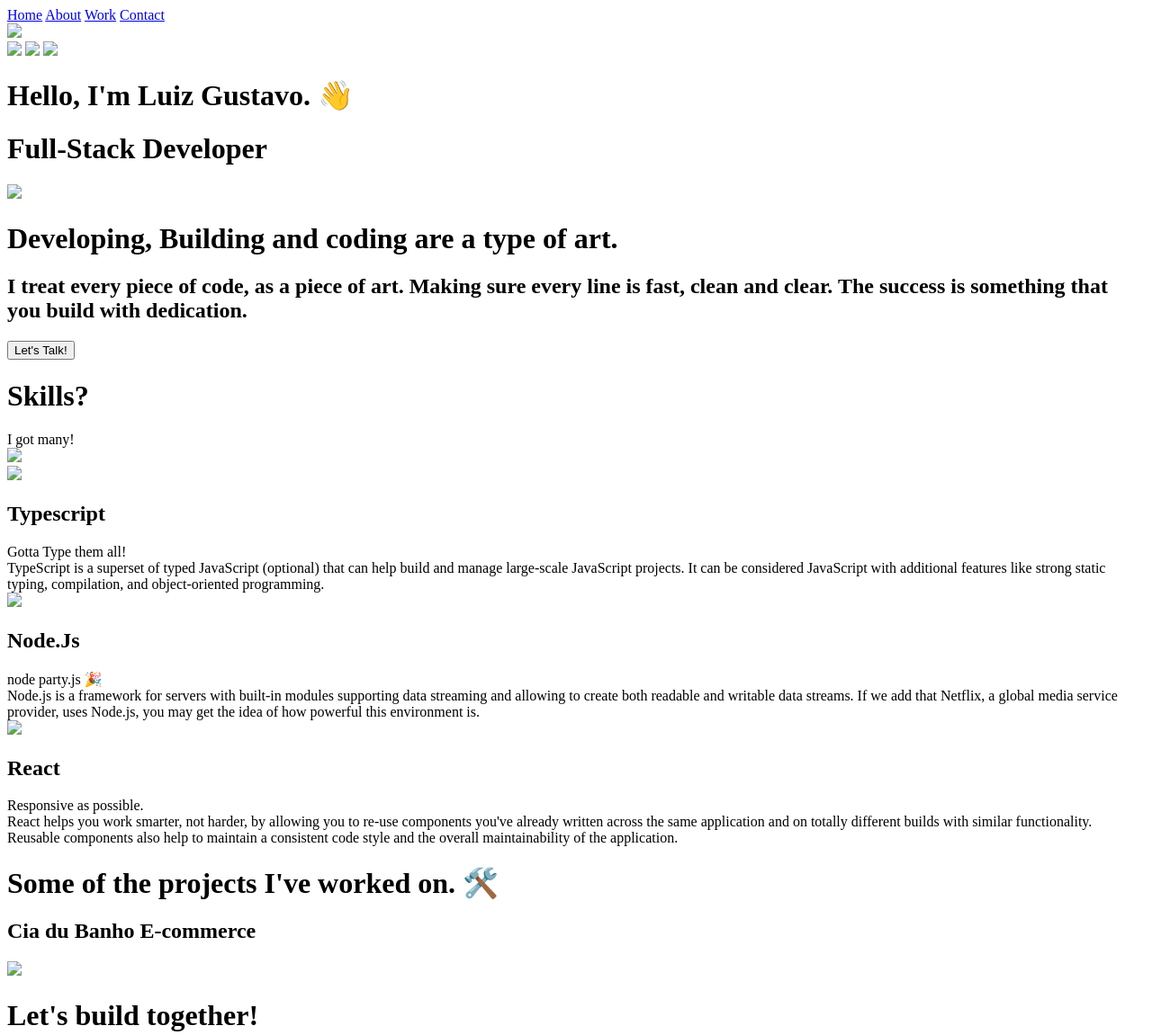
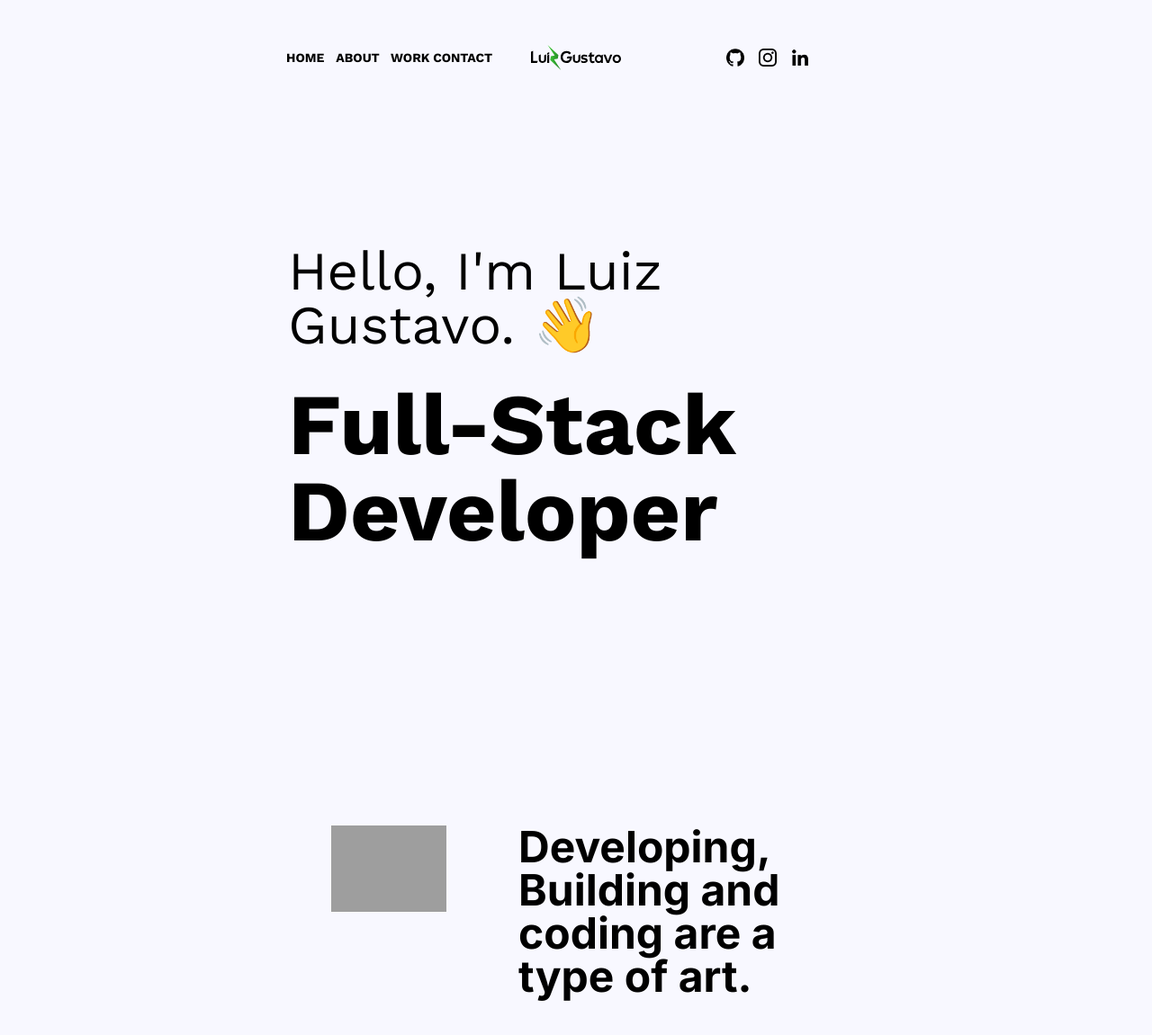
Before and after one commit to Luk4h/Programacao-Web-Portfolio-30092022, a website: page index.html in a window 1280 px wide. Shown: the top 1151 px of the page at 90% size. Drawn offline with nearby package versions, Linux system fonts and the light colour scheme; the site is published under a folder, as on GitHub Pages, so addresses that start at the root find nothing.

Commit message:
Update index.html
Fix Files sources

```diff
--- a/index.html
+++ b/index.html
@@ -3,7 +3,7 @@
 <head>
   <meta charset="UTF-8">
   <meta name="viewport" content="width=device-width, initial-scale=1.0">
-  <link href="/dist/output.css" rel="stylesheet">
+  <link href="./dist/output.css" rel="stylesheet">
   <link href="https://fonts.googleapis.com/css?family=Inter:400,700,900|Work+Sans:400,700,900&display=swap" rel="stylesheet">
 
 </head>
@@ -17,12 +17,12 @@
                 <a class="flex content-center justify-center" href="#Contact">Contact</a>
             </div>
             <div class="flex content-center justify-center">
-                <img src="/assets/Luiz-Gustavo.svg" width="100vw" class="flex content-center justify-center self-center font-medium font-Inter tracking-wide"/>
+                <img src="./assets/Luiz-Gustavo.svg" width="100vw" class="flex content-center justify-center self-center font-medium font-Inter tracking-wide"/>
             </div>
             <div class="flex content-center justify-center self-center gap-4">
-                <a href="https://github.com/Luk4h"><img class="w-5 h-5" src="/assets/github.png"></a>
-                <a href="https://www.instagram.com/luk4hh/"><img class="w-5 h-5" src="/assets/instagram.png"></a>
-                <a href="https://www.linkedin.com/in/luizgustavomarcondes/"><img class="w-5 h-5" src="/assets/linkedin.png"></a>
+                <a href="https://github.com/Luk4h"><img class="w-5 h-5" src="./assets/github.png"></a>
+                <a href="https://www.instagram.com/luk4hh/"><img class="w-5 h-5" src="./assets/instagram.png"></a>
+                <a href="https://www.linkedin.com/in/luizgustavomarcondes/"><img class="w-5 h-5" src="./assets/linkedin.png"></a>
             </div>
         </div>
         <div id="Home" class="py-44 w-100 grid columns-1">
@@ -31,7 +31,7 @@
         </div>
         <div id="About-me" class="md:h-screen w-100 px-12 grid content-center justify-center align-middle grid-cols-3 gap-20 pb-12">
             <div class="">
-                <img src="/assets/20220802_233838.jpg"/>
+                <img src="./assets/20220802_233838.jpg"/>
             </div>
             <div class="col-span-2 content-evenly">
                 <h1 class="flex content-center justify-center text-xl md:text-5xl font-bold font-Inter pb-4 md:pb-24">Developing, Building and coding are a type of art.</h1>
@@ -45,13 +45,13 @@
                     <h1 class="flex content-center justify-center text-4xl md:text-6xl font-bold font-Work pr-4">Skills?</h1>
                     <span class="text-2xl font-semibold font-Inter "> I got many!</span>
                 </div>
-                <img class="hidden md:block" src="/assets/20220802_233838.jpg"/>
+                <img class="hidden md:block" src="./assets/20220802_233838.jpg"/>
             </div>
             <div class="flex justify-center flex-col px-4 md:col-span-2">
                 <div class="pb-10">
                     <div class="pb-6">
                         <div class="flex items-center pb-2">
-                            <img class="w-10 h-10" src="/assets/Typescript.png">
+                            <img class="w-10 h-10" src="./assets/Typescript.png">
                             <h2 class="pl-4 text-4xl font-semibold ">Typescript</h2>
                         </div>
                         <span class="text-xl">Gotta Type them all!</span>
@@ -61,7 +61,7 @@
                 <div class="pb-10">
                     <div class="pb-6">
                         <div class="flex items-center pb-2">
-                            <img class="w-10 h-10" src="/assets/Node-js.png">
+                            <img class="w-10 h-10" src="./assets/Node-js.png">
                             <h2 class="pl-4 text-4xl font-semibold ">Node.Js</h2>
                         </div>
                         <span class="text-xl">node party.js 🎉</span>
@@ -71,7 +71,7 @@
                 <div class="pb-10">
                     <div class="pb-6">
                         <div class="flex items-center pb-2">
-                            <img class="w-10 h-10" src="/assets/React.png">
+                            <img class="w-10 h-10" src="./assets/React.png">
                             <h2 class="pl-4 text-4xl font-semibold ">React</h2>
                         </div>
                         <span class="text-xl">Responsive as possible.</span>
@@ -84,7 +84,7 @@
             <h1 class="flex content-center justify-center text-xl md:text-5xl font-bold font-Work pb-8 md:pb-24">Some of the projects I've worked on. 🛠️</h1>
             <div>
                 <h2 class="flex content-center justify-center text-xl md:text-4xl font-Work pb-8" >Cia du Banho E-commerce</h2>
-                <img class="h-100" src="/assets/Cia-du-Banho.png"/>
+                <img class="h-100" src="./assets/Cia-du-Banho.png"/>
             </div>
         </div>
         <div id="Contact" class="content-center justify-center align-middle items-center pb-24 px-6">
```
